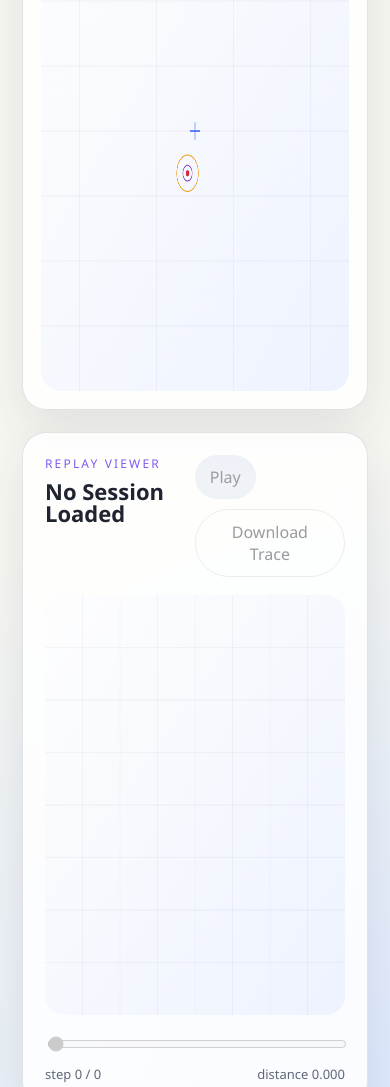
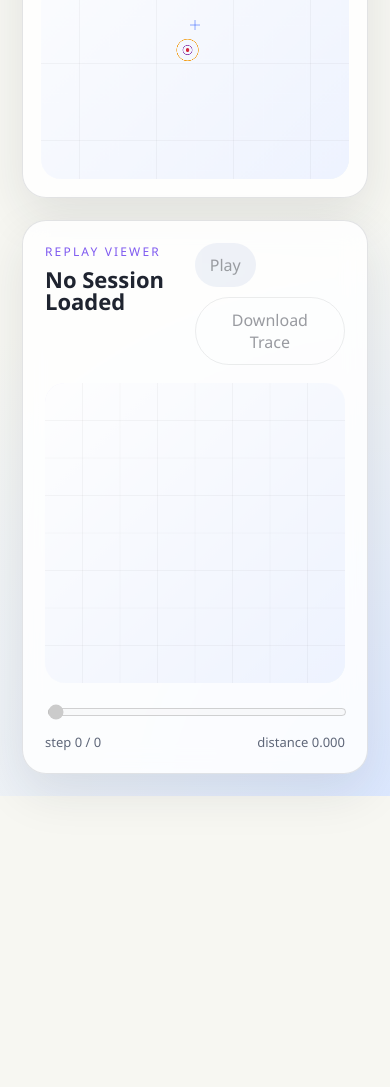
Before and after one commit to needitem/aim-rl-web-collector, a website built with Vite: page web/index.html in a window 390 px wide. Shown: the part 1298-2385 px from the top of the page. After the commit the page ends 2094 px from the top, so only its background shows below. Built offline with nearby package versions, Linux system fonts and the light colour scheme; files whose address does not match are found by name.

Commit message:
Correct canvas panel proportions so the UI stops stretching gameplay surfaces
The collector was rendering square canvases inside panels whose layout could
stretch them into awkward aspect ratios. This tightens the grid sizing and
uses square shells so the live arena and replay viewer keep their intended
geometry across desktop and tablet widths.

Constraint: The layout fix had to preserve the current three-panel structure without introducing a component rewrite
Rejected: Hardcode a single fixed pixel height for every screen | still breaks on smaller and larger viewports
Confidence: high
Scope-risk: narrow
Reversibility: clean
Directive: Keep gameplay and replay surfaces square unless the canvas simulation itself changes to a non-square world
Tested: Vite production build; unittest suite (16 tests)
Not-tested: Manual visual QA on iPad-sized Safari specifically

```diff
--- a/web/src/styles.css
+++ b/web/src/styles.css
@@ -19,8 +19,9 @@ body {
 
 #app {
   display: grid;
-  grid-template-columns: minmax(320px, 400px) minmax(420px, 1fr) minmax(360px, 460px);
+  grid-template-columns: minmax(320px, 390px) minmax(520px, 1fr) minmax(340px, 420px);
   gap: 22px;
+  align-items: start;
   min-height: 100vh;
   padding: 22px;
 }
@@ -186,6 +187,7 @@ input {
   position: relative;
   overflow: hidden;
   padding: 18px;
+  display: flex;
 }
 
 .canvas-shell,
@@ -197,15 +199,17 @@ input {
     linear-gradient(135deg, rgba(127, 90, 240, 0.08), transparent 35%),
     linear-gradient(315deg, rgba(47, 170, 104, 0.08), transparent 35%),
     #fbfbfd;
+  aspect-ratio: 1 / 1;
+  width: 100%;
 }
 
 .canvas-shell {
-  min-height: 760px;
-  height: 100%;
+  max-height: min(calc(100vh - 80px), 960px);
+  margin: 0 auto;
 }
 
 .replay-shell {
-  min-height: 420px;
+  max-width: 100%;
 }
 
 canvas {
@@ -313,11 +317,15 @@ input[type="range"] {
 
 @media (max-width: 1440px) {
   #app {
-    grid-template-columns: minmax(320px, 380px) minmax(400px, 1fr);
+    grid-template-columns: minmax(300px, 360px) minmax(420px, 1fr);
   }
 
   .replay-panel {
     grid-column: 1 / -1;
+  }
+
+  .replay-shell {
+    max-width: 720px;
   }
 }
 
@@ -327,6 +335,6 @@ input[type="range"] {
   }
 
   .canvas-shell {
-    min-height: 520px;
+    max-height: none;
   }
 }
```
